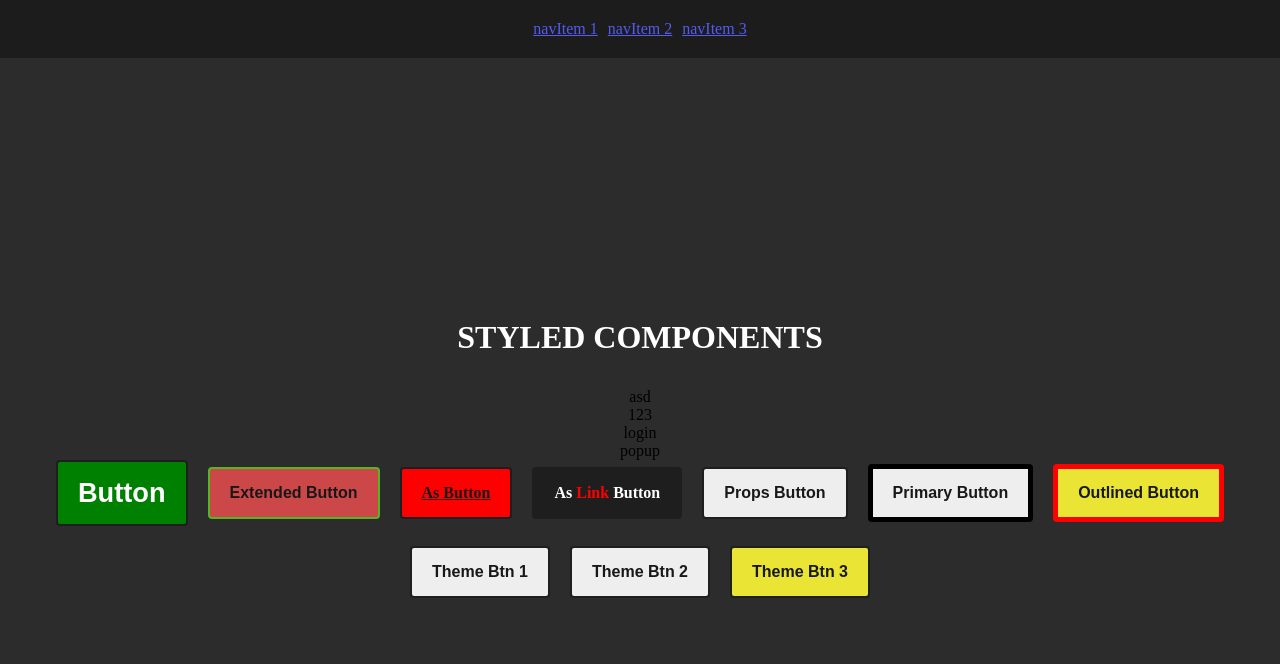
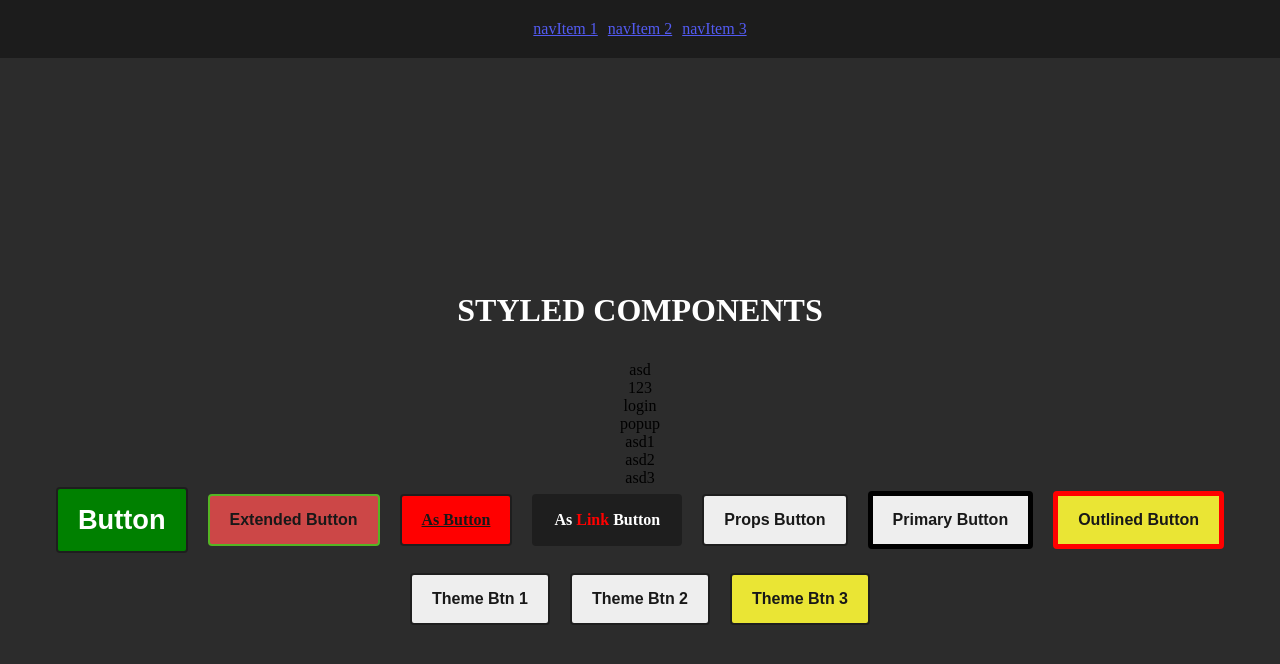
Before and after one commit to OverTheTop404/1_month_htmlcss, a React (Vite) app: page / in a window 1280 px wide. Shown: the top 664 px of the page. Built offline with nearby package versions, Linux system fonts and the light colour scheme.

Commit message:
p asd commit

```diff
--- a/src/App.tsx
+++ b/src/App.tsx
@@ -31,6 +31,9 @@ function App() {
         <span>123</span>
         <span>login</span>
         <span>popup</span>
+        <p>asd1</p>
+        <p>asd2</p>
+        <p>asd3</p>
         <BoxBtn>
           <StyledBtn color={"white"} background={"green"} size={"1.7rem"}>
             Button
```
